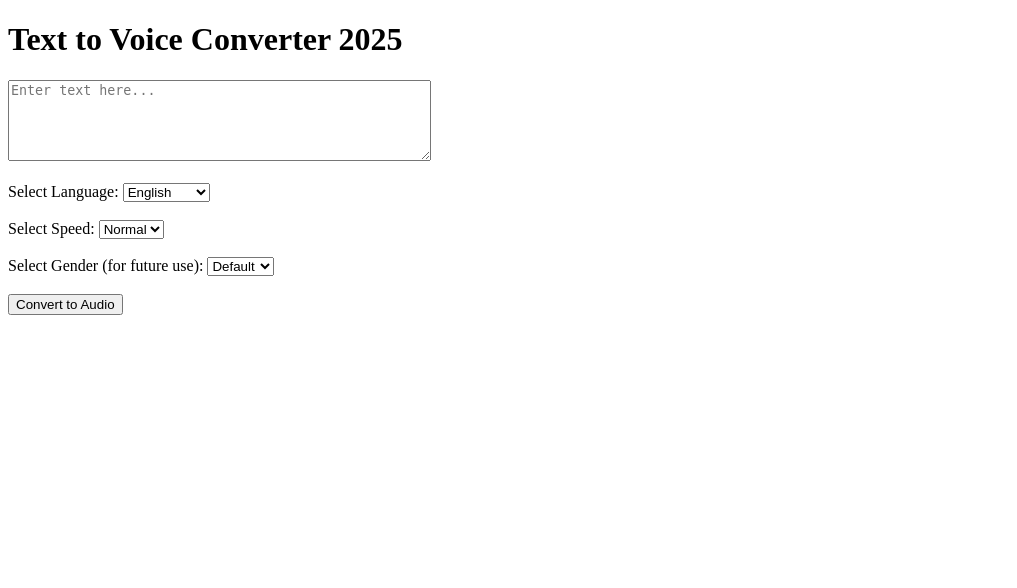
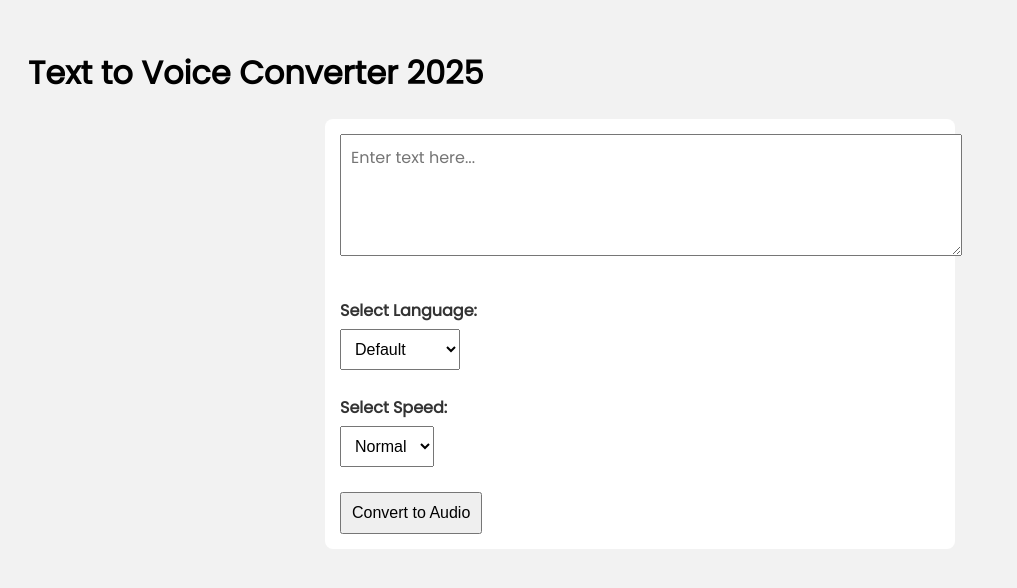
Before and after one commit to RoboAds/text2voice-app-2025, a Flask app: page / in a window 1280 px wide. Shown: the top 588 px of the page, without its empty margins (0-1017 px from the left). Run offline with Flask 3, Linux system fonts and the light colour scheme.

Commit message:
Your add default

```diff
--- /dev/null
+++ b/static/css/style.css
@@ -0,0 +1,46 @@
+/* static/css/style.css */
+
+body {
+    font-family: 'Poppins', Arial, sans-serif;
+    background-color: #f2f2f2;
+    padding: 20px;
+}
+
+form {
+    background: white;
+    padding: 15px;
+    border-radius: 8px;
+    max-width: 600px;
+    margin: 0 auto;
+}
+
+textarea {
+    font-family: 'Poppins', Arial, sans-serif;
+    width: 100%;
+    height: 100px;
+    margin-bottom: 10px;
+    padding: 10px;
+    font-size: 16px;
+}
+
+select, button {
+    padding: 10px;
+    font-size: 16px;
+    margin-right: 10px;
+}
+
+audio {
+    display: block;
+    margin-top: 20px;
+    width: 100%;
+}
+
+label {
+    display: block;          /* Makes label start on a new line */
+    margin-bottom: 6px;      /* Space below the label */
+    font-weight: 600;        /* Semi-bold */
+    font-size: 16px;         /* Clear size */
+    color: #333;             /* Dark grey text */
+    font-family: 'Poppins', Arial, sans-serif;  /* Use Poppins font */
+
+}
--- a/templates/index.html
+++ b/templates/index.html
@@ -3,15 +3,18 @@
 <head>
     <meta charset="UTF-8">
     <meta name="viewport" content="width=device-width, initial-scale=1.0">
+    <link rel="stylesheet" href="{{ url_for('static', filename='css/style.css') }}">
+     <link href="https://fonts.googleapis.com/css2?family=Poppins&display=swap" rel="stylesheet">
     <title>Sanyal - Text to Voice</title>
 </head>
 <body>
     <h1>Text to Voice Converter 2025 </h1>
     <form method="POST">
-        <textarea name="text" rows="5" cols="50" placeholder="Enter text here..." required></textarea><br><br>
+        <textarea name="text" rows="15" cols="150" placeholder="Enter text here..." required></textarea><br><br>
 
         <label for="lang">Select Language:</label>
-        <select name="lang" required>
+        <select id="lang" name="lang" required>
+            <option value="" disabled selected>Default</option>
             <option value="en">English</option>
             <option value="ml">Malayalam</option>
             <option value="hi">Hindi</option>
@@ -25,12 +28,7 @@
             <option value="slow">Slow</option>
         </select><br><br>
 
-        <label for="gender">Select Gender (for future use):</label>
-        <select name="gender" required>
-            <option value="default">Default</option>
-            <option value="male">Male</option>
-            <option value="female">Female</option>
-        </select><br><br>
+
 
         <button type="submit">Convert to Audio</button>
     </form>
```
Also changed, not shown: 3 other files.
